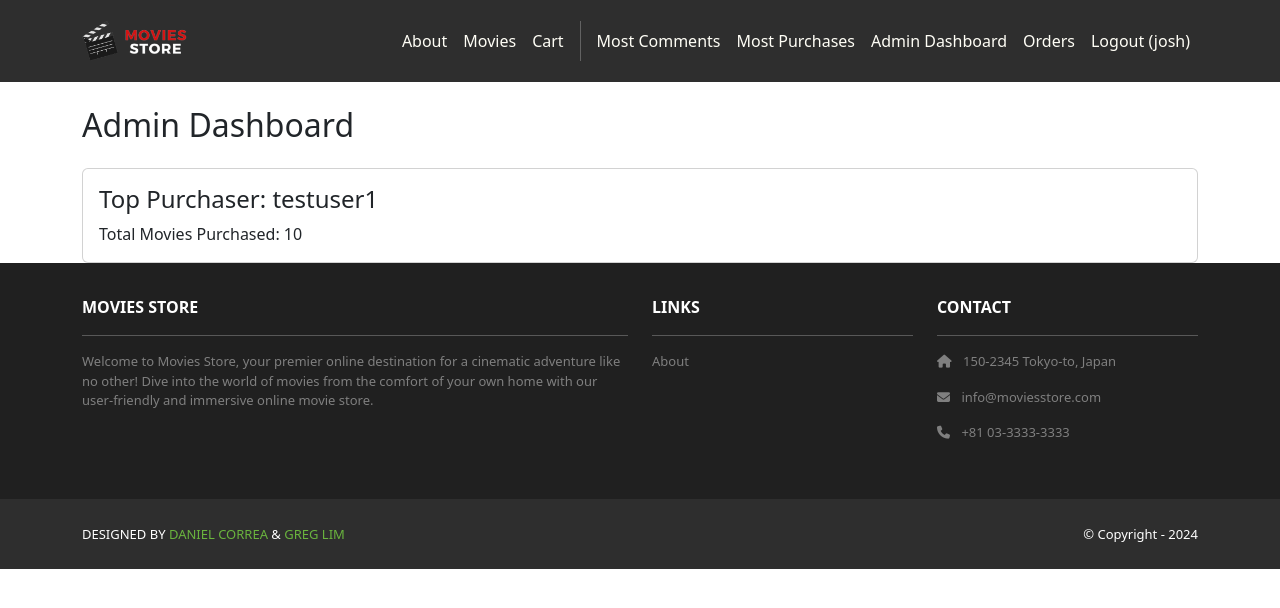
After one commit to joshuahevelow/moviesstore, a Django app: page /accounts/admin_dashboard/ in a window 1280 px wide. The commit adds this page. Shown: the top 608 px of the page. Run offline with Django 5.2, Linux system fonts and the light colour scheme; a user stored in the database is signed in; data comes from the database, SQL or seed files in the repository; some libraries are stand-ins or nearby versions.

Commit message:
User story 3, admin dashboard to see top purchaser of movies.

```diff
--- /dev/null
+++ b/accounts/templates/accounts/admin_dashboard.html
@@ -0,0 +1,19 @@
+
+{% extends 'base.html' %}
+{% block content %}
+<div class="container mt-4">
+    <h2>Admin Dashboard</h2>
+    {% if top_user and top_user.total %}
+        <div class="card mt-4">
+            <div class="card-body">
+                <h4 class="card-title">Top Purchaser: {{ top_user.username }}</h4>
+                <p class="card-text">Total Movies Purchased: {{ top_user.total }}</p>
+            </div>
+        </div>
+    {% else %}
+        <div class="alert alert-info mt-4">
+            No top purchaser yet.
+        </div>
+    {% endif %}
+</div>
+{% endblock content %}
--- a/accounts/urls.py
+++ b/accounts/urls.py
@@ -5,4 +5,5 @@ urlpatterns = [
     path('login/', views.login, name='accounts.login'),
     path('logout/', views.logout, name='accounts.logout'),
     path('orders/', views.orders, name='accounts.orders'),
+    path('admin_dashboard/', views.admin_dashboard, name='accounts.admin_dashboard'),
 ]
--- a/accounts/views.py
+++ b/accounts/views.py
@@ -3,7 +3,9 @@ from django.contrib.auth import login as auth_login, authenticate, logout as aut
 from .forms import CustomUserCreationForm, CustomErrorList
 from django.shortcuts import redirect
 from django.contrib.auth.decorators import login_required
+from django.contrib.admin.views.decorators import staff_member_required
 from django.contrib.auth.models import User
+from django.db.models import Sum
 
 @login_required
 def logout(request):
@@ -46,3 +48,8 @@ def orders(request):
     template_data['title'] = 'Orders'
     template_data['orders'] = request.user.order_set.all()
     return render(request, 'accounts/orders.html', {'template_data': template_data})
+
+@staff_member_required
+def admin_dashboard(request):
+    top_user = User.objects.annotate(total=Sum('order__item__quantity')).order_by('-total').first()
+    return render(request, 'accounts/admin_dashboard.html', {'top_user': top_user})
--- a/moviesstore/templates/base.html
+++ b/moviesstore/templates/base.html
@@ -34,6 +34,9 @@
             {% endif%}
             {% if user.is_staff %}
             <a class="nav-link" href="{% url 'movies.most_purchases' %}" > Most Purchases </a>
+            {% endif%}
+            {% if user.is_staff %}
+            <a class="nav-link" href="{% url 'accounts.admin_dashboard' %}" > Admin Dashboard </a>
             {% endif%}
             <a class="nav-link" href="{% url 'accounts.orders' %}">
                 Orders
```
